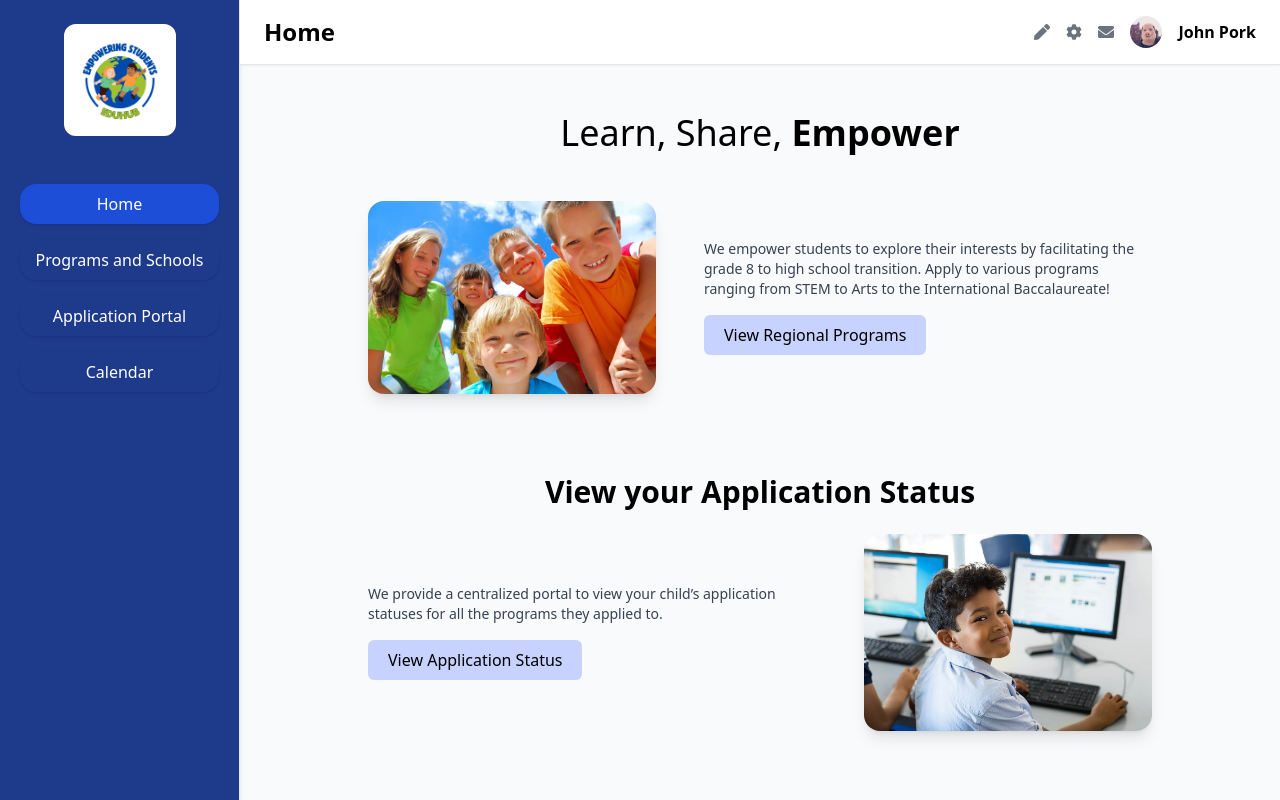
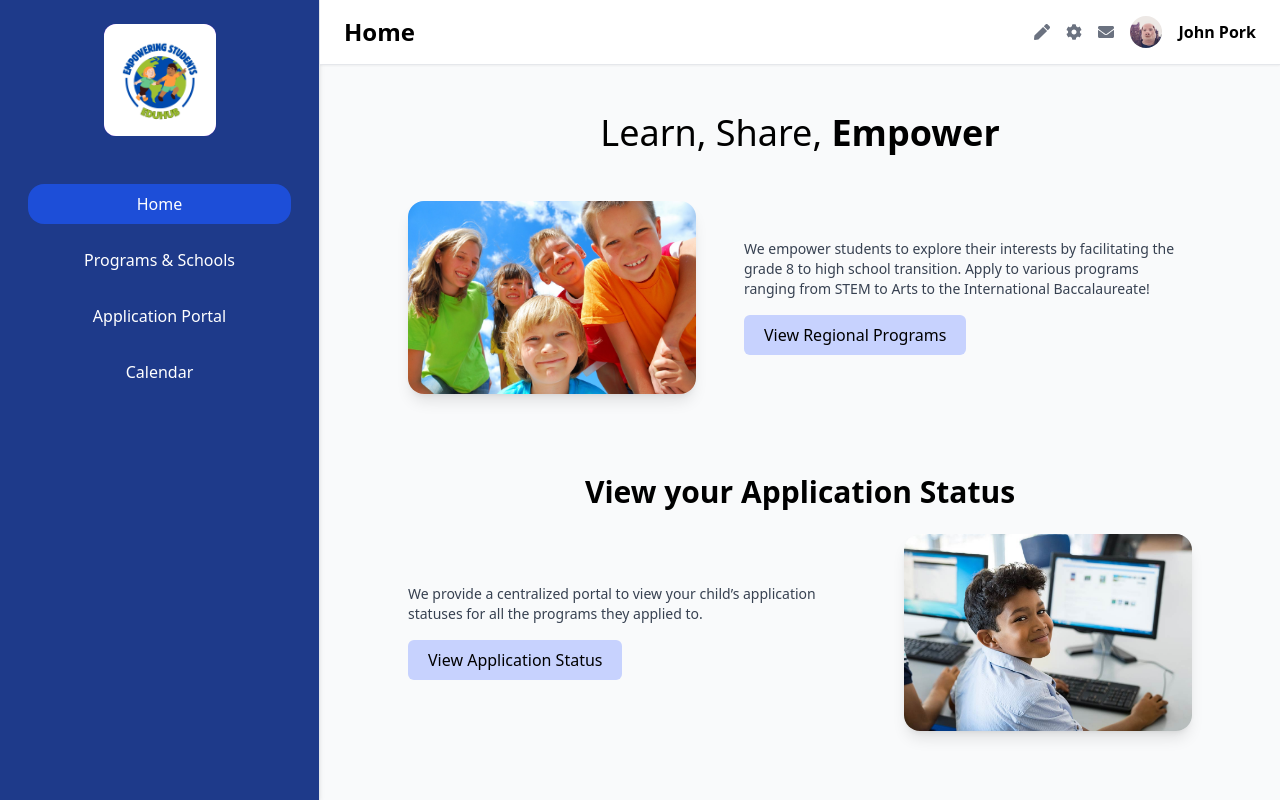
Before and after one commit to Airplane356/EduHub, a React (Create React App) app in the folder eduhub/: page / in a window 1280 px wide. Built offline with nearby package versions, Linux system fonts and the light colour scheme.

Commit message:
sidebar width

```diff
--- a/eduhub/src/components/Sidebar.js
+++ b/eduhub/src/components/Sidebar.js
@@ -6,13 +6,13 @@ export default function Sidebar() {
 
   const links = [
     { path: '/', label: 'Home' },
-    { path: '/programs', label: 'Programs and Schools' },
+    { path: '/programs', label: 'Programs & Schools' },
     { path: '/application', label: 'Application Portal' },
     { path: '/calendar', label: 'Calendar' },
   ];
 
   return (
-    <div className="w-60 bg-blue-900 h-full flex flex-col items-center py-6 px-5 shadow-md border-r">
+    <div className="w-80 bg-blue-900 h-full flex flex-col items-center py-6 px-7 shadow-md border-r">
       <div className="w-28 h-28 bg-purple-600 mb-12 overflow-hidden rounded-xl">
         <img src={logo} alt="logo" className="object-contain" />
       </div>
@@ -23,13 +23,17 @@ export default function Sidebar() {
             <Link
               key={link.path}
               to={link.path}
-              className={`w-full py-2 rounded-2xl text-center text-white shadow font-medium  ${
-                isActive
-                  ? 'bg-blue-700'
-                  : 'bg-transparent hover:bg-blue-700'
+              className={`relative group w-full py-2 rounded-2xl text-center text-white font-medium transition-all duration-300 ${
+                isActive ? 'bg-blue-700' : 'bg-transparent hover:bg-blue-700'
               }`}
             >
               {link.label}
+              <span
+                className={`absolute right-4 top-1/2 transform -translate-y-1/2 transition-opacity duration-300 text-xl ${
+                  isActive ? 'opacity-100' : 'opacity-0 group-hover:opacity-100'
+                }`}
+              >
+              </span>
             </Link>
           );
         })}
```
